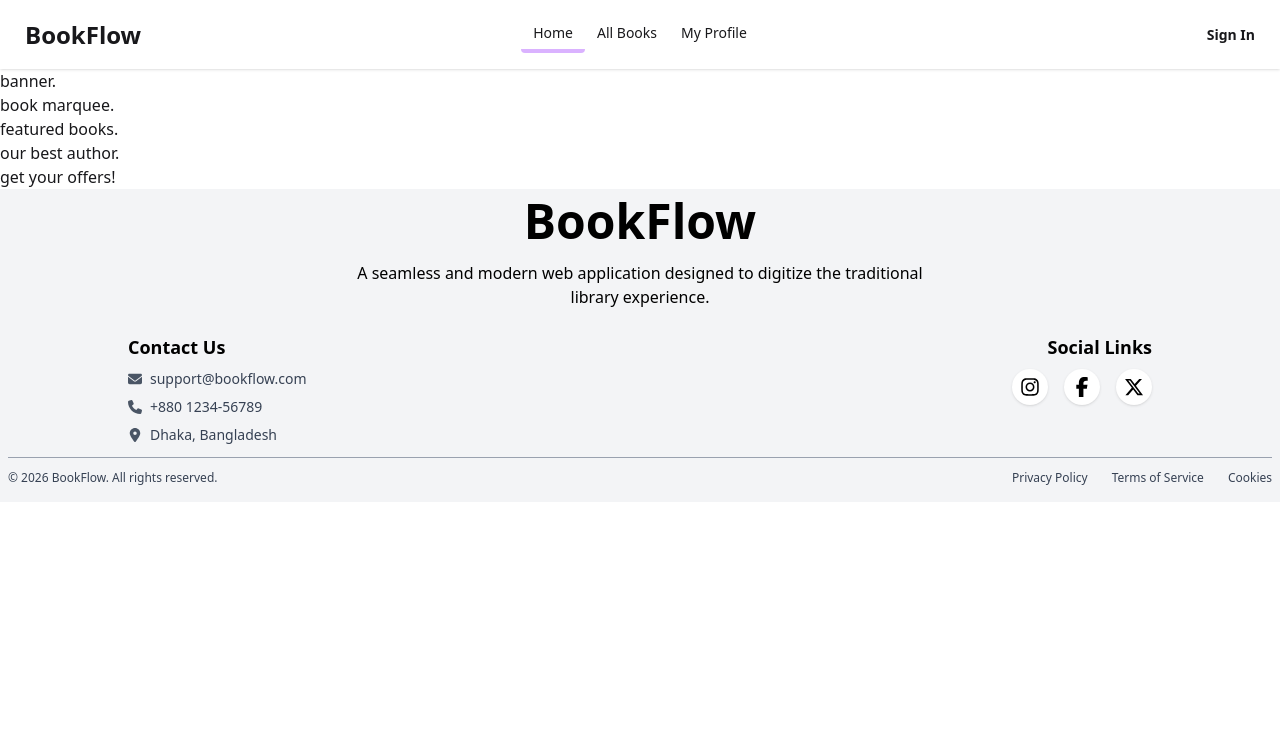
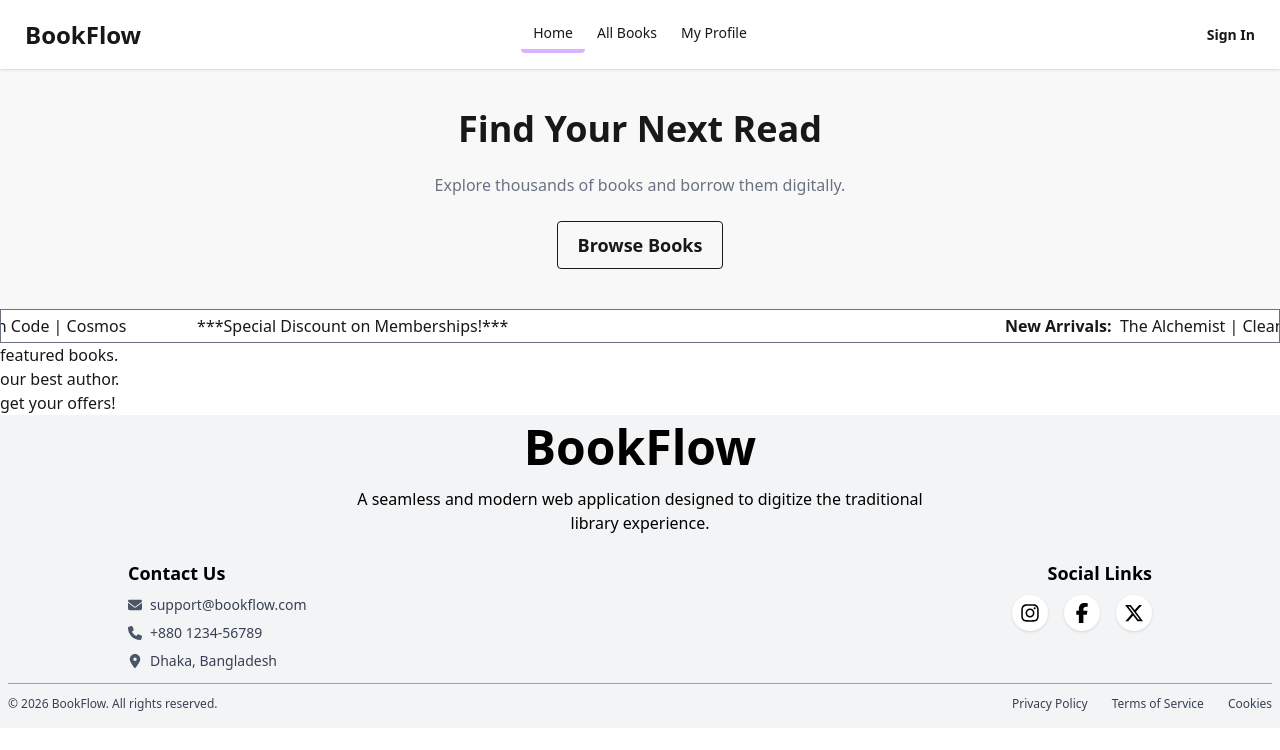
Before and after one commit to pritam-b-dev/book-flow, a Next.js app: page / in a window 1280 px wide. Shown: the top 750 px of the page. Built offline with nearby package versions, Linux system fonts and the light colour scheme.

Commit message:
banner and marque added

```diff
--- a/package.json
+++ b/package.json
@@ -12,6 +12,7 @@
     "next": "16.2.4",
     "react": "19.2.4",
     "react-dom": "19.2.4",
+    "react-fast-marquee": "^1.6.5",
     "react-icons": "^5.6.0"
   },
   "devDependencies": {
--- a/src/components/homepage/Banner.jsx
+++ b/src/components/homepage/Banner.jsx
@@ -1,7 +1,22 @@
+import Link from "next/link";
 import React from "react";
 
 const Banner = () => {
-  return <div>banner.</div>;
+  return (
+    <div className="hero min-h-[30vh] bg-base-200 container mx-auto">
+      <div className="hero-content text-center">
+        <div className="max-w-md">
+          <h1 className="text-4xl font-bold">Find Your Next Read</h1>
+          <p className="py-6 text-gray-500">
+            Explore thousands of books and borrow them digitally.
+          </p>
+          <Link href="/books" className="btn btn-outline btn-lg">
+            Browse Books
+          </Link>
+        </div>
+      </div>
+    </div>
+  );
 };
 
 export default Banner;
--- a/src/components/homepage/BookMarquee.jsx
+++ b/src/components/homepage/BookMarquee.jsx
@@ -1,7 +1,21 @@
 import React from "react";
+import Marquee from "react-fast-marquee";
 
 const BookMarquee = () => {
-  return <div>book marquee.</div>;
+  return (
+    <div className="border border-gray-500 py-1 overflow-hidden container mx-auto">
+      <Marquee
+        pauseOnHover={true}
+        behavior="scroll"
+        direction="left"
+        scrollamount="5"
+      >
+        <strong>New Arrivals:</strong>&nbsp; The Alchemist | Clean Code | Cosmos
+        &nbsp; &nbsp; &nbsp; &nbsp; &nbsp; &nbsp; &nbsp; &nbsp; ***Special
+        Discount on Memberships!***
+      </Marquee>
+    </div>
+  );
 };
 
 export default BookMarquee;
```
Also changed, not shown: 1 other file (tests, documents, lock files or other folders).
